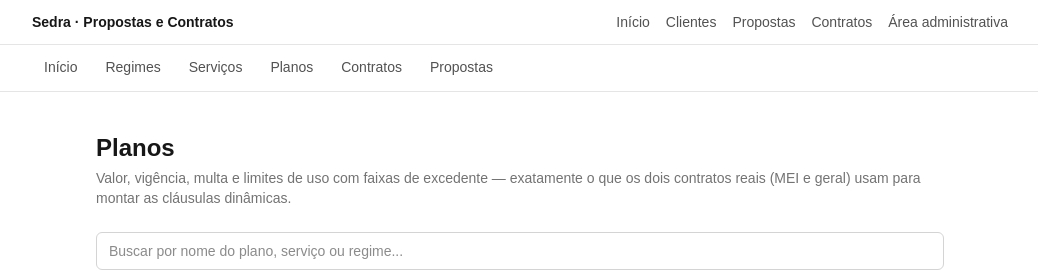
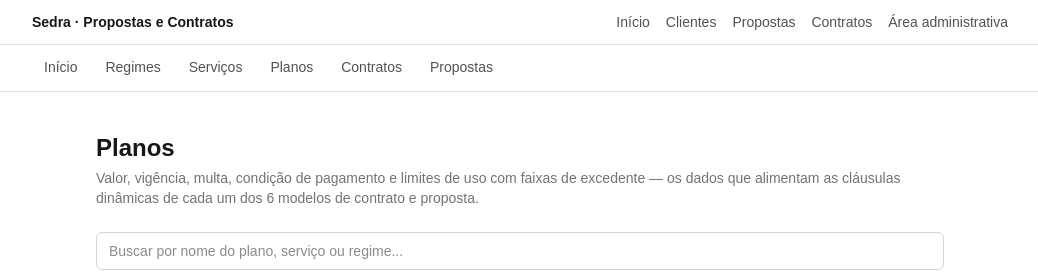
Before and after one commit to sedrastart/Proposta-contrato-, a Next.js app: page /admin/planos in a window 1280 px wide. Shown: the top 272 px of the page, without its empty margins (120-1158 px from the left). Built offline with nearby package versions, Linux system fonts and the light colour scheme; no server answers; the database is empty.

Commit message:
Corrige texto desatualizado na tela de Planos (mencionava so MEI/geral)

```diff
--- a/src/app/admin/planos/page.tsx
+++ b/src/app/admin/planos/page.tsx
@@ -22,9 +22,9 @@ export default async function AdminPlanosPage() {
     <main className="mx-auto w-full max-w-4xl px-6 py-10">
       <h1 className="text-2xl font-semibold text-neutral-900">Planos</h1>
       <p className="mt-1 text-sm text-neutral-500">
-        Valor, vigência, multa e limites de uso com faixas de excedente —
-        exatamente o que os dois contratos reais (MEI e geral) usam para
-        montar as cláusulas dinâmicas.
+        Valor, vigência, multa, condição de pagamento e limites de uso com
+        faixas de excedente — os dados que alimentam as cláusulas dinâmicas
+        de cada um dos 6 modelos de contrato e proposta.
       </p>
 
       <div className="mt-6">
```
